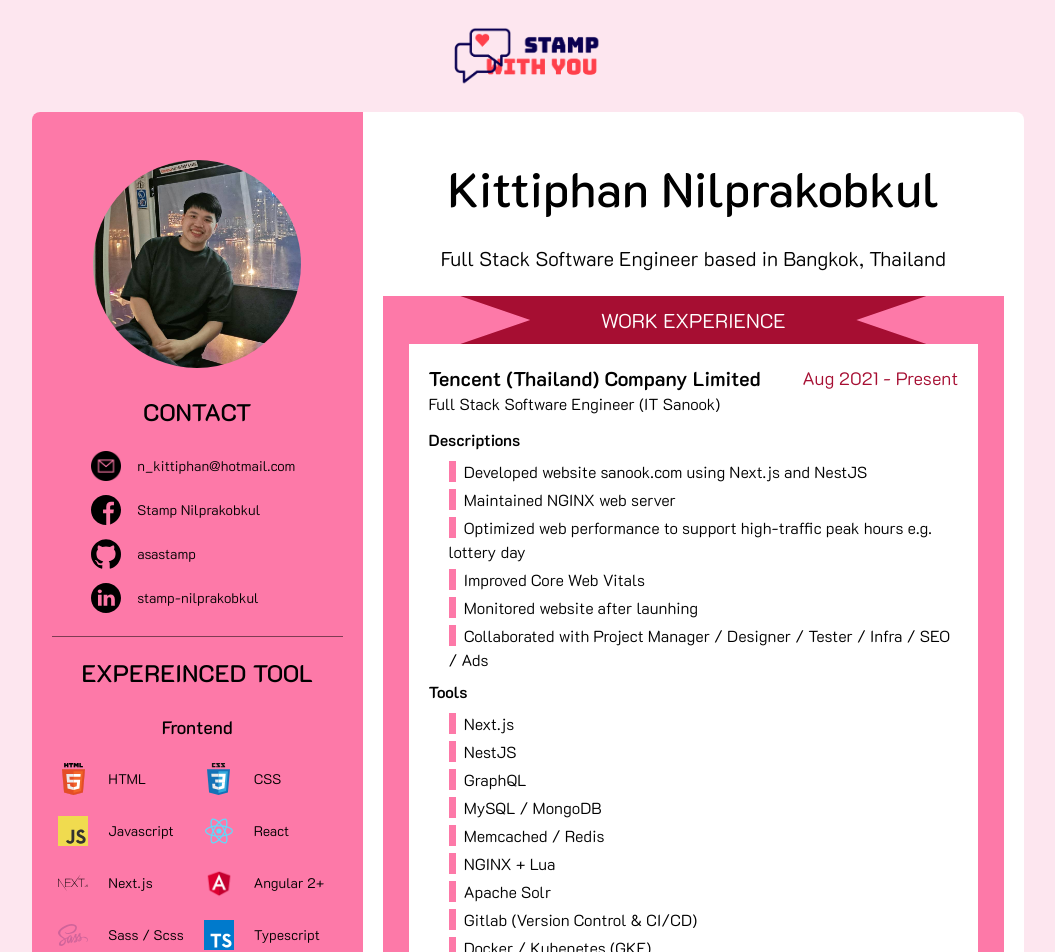
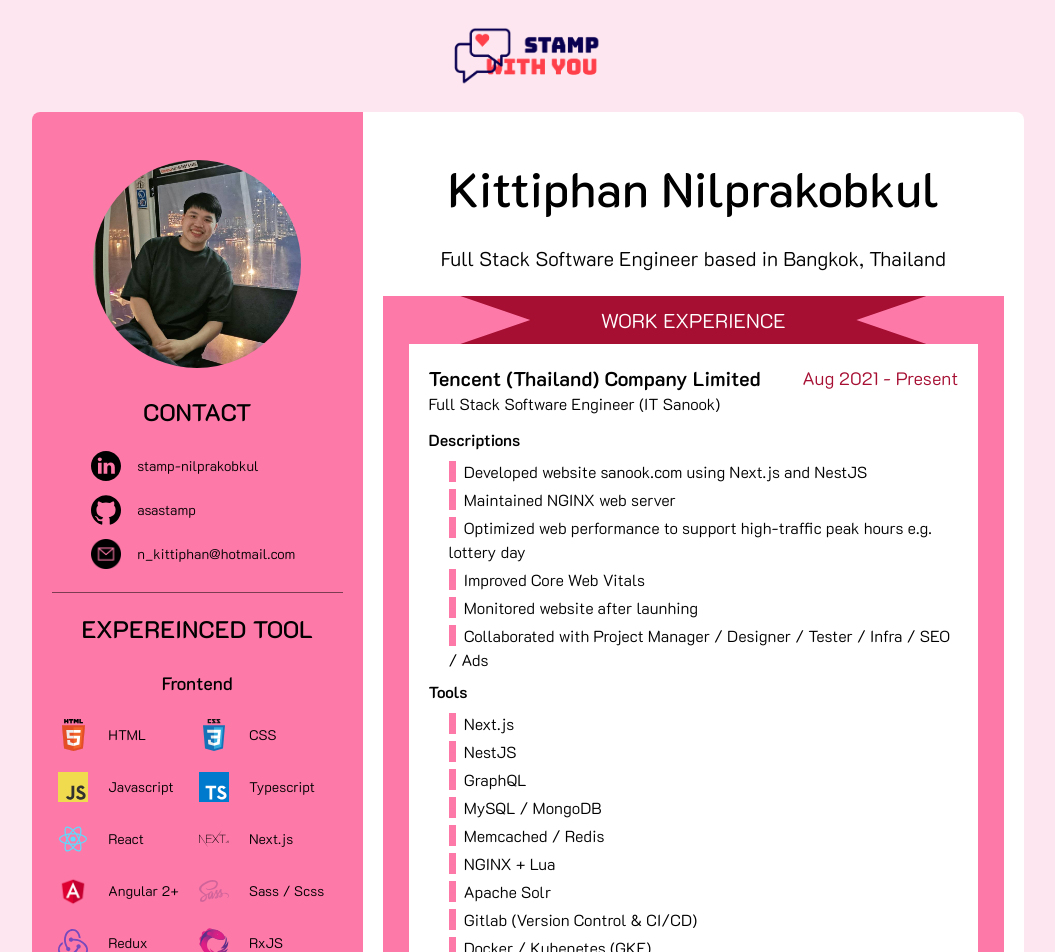
Before and after one commit to asastamp/stampwithyou-react, a Next.js app: page / in a window 1280 px wide. Shown: the top 952 px of the page, without its empty margins (112-1167 px from the left). Built offline with nearby package versions, Linux system fonts and the light colour scheme.

Commit message:
Update profile

```diff
--- a/src/app/config.tsx
+++ b/src/app/config.tsx
@@ -3,14 +3,9 @@
   description: "Full Stack Software Engineer based in Bangkok, Thailand",
   contacts: [
     {
-      path: "/resume/icons/contact/email.png",
-      name: "n_kittiphan@hotmail.com",
-      link: "mailto: n_kittiphan@hotmail.com?subject=Hello Stamp",
-    },
-    {
-      path: "/resume/icons/contact/facebook.svg",
-      name: "Stamp Nilprakobkul",
-      link: "https://www.facebook.com/magicszombie",
+      path: "/resume/icons/contact/linkedin.svg",
+      name: "stamp-nilprakobkul",
+      link: "https://www.linkedin.com/in/stamp-nilprakobkul",
     },
     {
       path: "/resume/icons/contact/github.svg",
@@ -18,9 +13,9 @@
       link: "https://github.com/asastamp",
     },
     {
-      path: "/resume/icons/contact/linkedin.svg",
-      name: "stamp-nilprakobkul",
-      link: "https://www.linkedin.com/in/stamp-nilprakobkul",
+      path: "/resume/icons/contact/email.png",
+      name: "n_kittiphan@hotmail.com",
+      link: "mailto: n_kittiphan@hotmail.com?subject=Hello Stamp",
     },
   ],
   skills: [
@@ -40,6 +35,10 @@
           name: "Javascript",
         },
         {
+          path: "/resume/icons/technology/typescript.svg",
+          name: "Typescript",
+        },
+        {
           path: "/resume/icons/technology/react.svg",
           name: "React",
         },
@@ -54,10 +53,6 @@
         {
           path: "/resume/icons/technology/scss.svg",
           name: "Sass / Scss",
-        },
-        {
-          path: "/resume/icons/technology/typescript.svg",
-          name: "Typescript",
         },
         {
           path: "/resume/icons/technology/redux.svg",
--- a/src/app/page.tsx
+++ b/src/app/page.tsx
@@ -71,7 +71,7 @@
               EXPEREINCED TOOL
             </h2>
             {resume.skills.map((skill) => (
-              <>
+              <div key={skill.topic}>
                 <h3 className="text-lg text-center font-normal mt-6 mb-4 ">
                   {skill.topic}
                 </h3>
@@ -94,7 +94,7 @@
                     </div>
                   ))}
                 </div>
-              </>
+              </div>
             ))}
           </div>
         </div>
```
